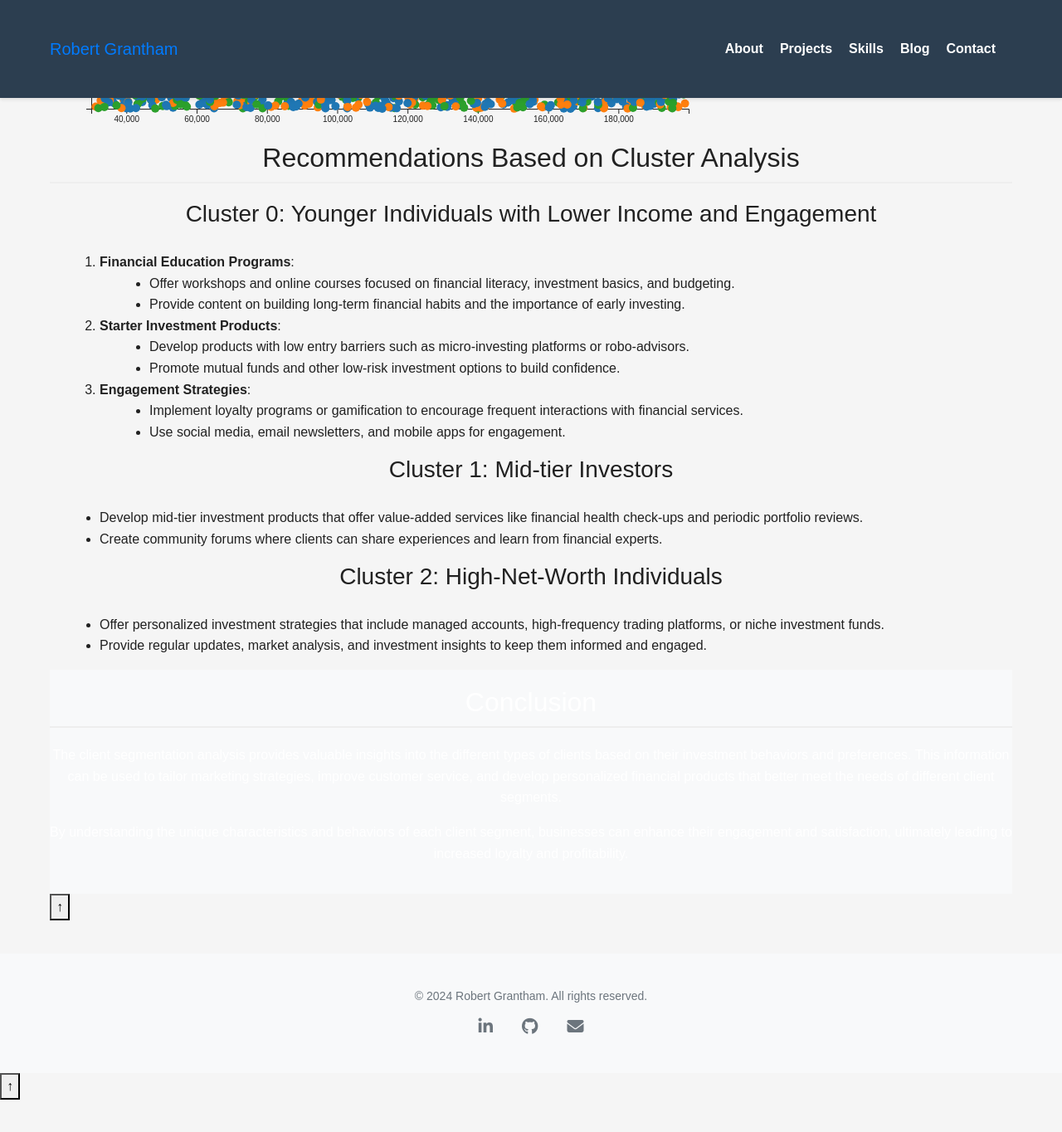
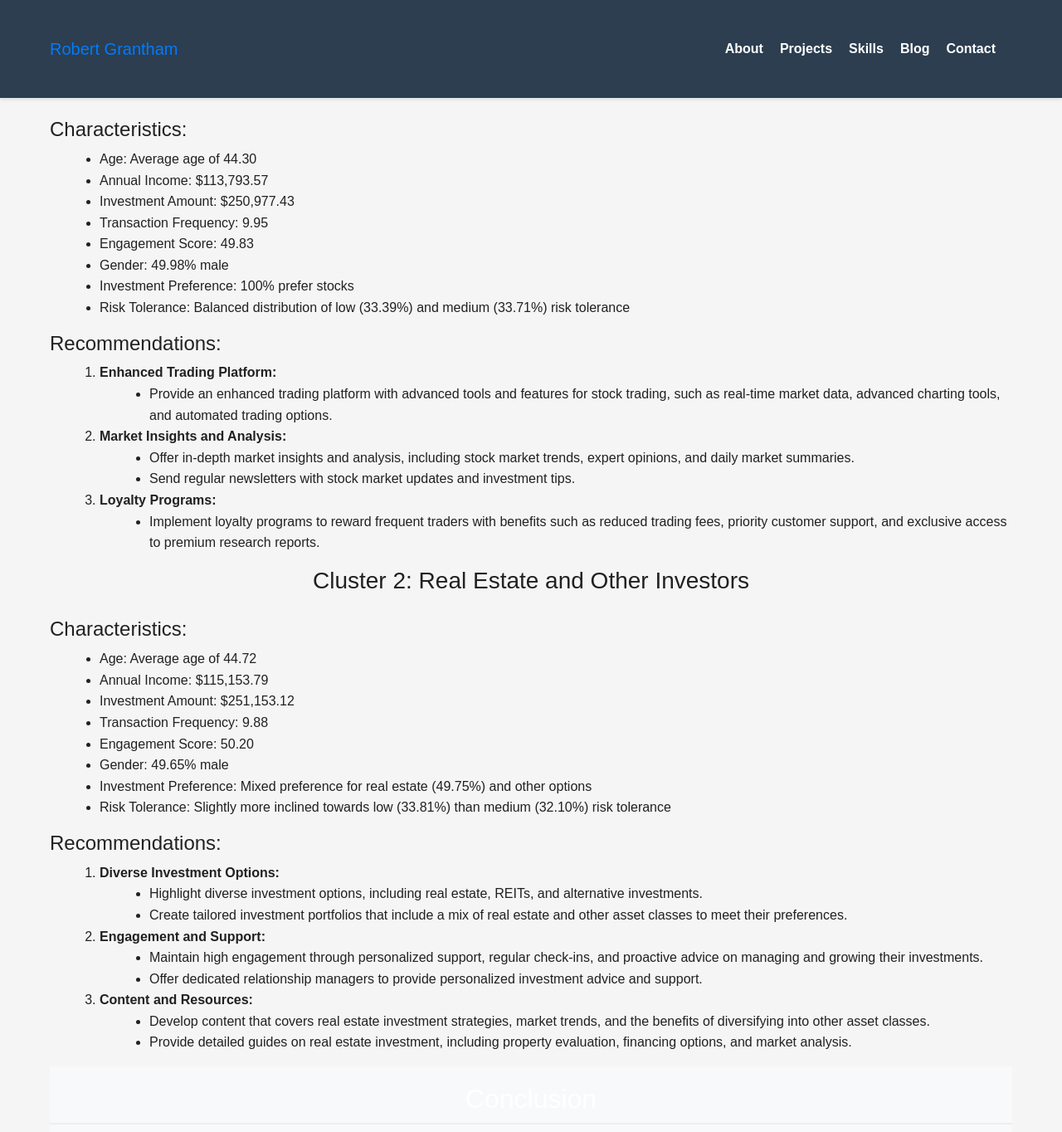
Before and after one commit to rgrantham82/rgrantham82.github.io, a Jekyll site: the page built from client-segmentation.html, in a window 1280 px wide and 1400 px high, scrolled down 1910 px. Shown: the top 1364 px of the window at 83% size. Built offline with Jekyll 4.4.1, drawn with Linux system fonts in a browser that asks for light colours; nearby versions of some CDN libraries; before the commit the page ends 3235 px from its top, so only the background shows below that; some of the changed text lies outside the part shown.

Commit message:
Update client-segmentation.html

```diff
--- a/client-segmentation.html
+++ b/client-segmentation.html
@@ -37,55 +37,115 @@
     </ol>
   </section>
 
-  <section id="results">
-     <h2>Results</h2>
-     <p>The interactive chart below visualizes clients' investment amounts against their annual income, color-coded by their investment preference. This visualization helps in identifying clusters of clients with similar investment behaviors.</p>
-     <div id="scatterplot"></div>
-  </section>
-
   <section id="recommendations">
     <h2>Recommendations Based on Cluster Analysis</h2>
+
     <section id="cluster-0">
-        <h3>Cluster 0: Younger Individuals with Lower Income and Engagement</h3>
+      <h3>Cluster 0: Mutual Funds Investors</h3>
+      <h4>Characteristics:</h4>
+      <ul>
+        <li>Age: Average age of 44.75</li>
+        <li>Annual Income: $114,835.93</li>
+        <li>Investment Amount: $248,612.26</li>
+        <li>Transaction Frequency: 9.91</li>
+        <li>Engagement Score: 49.59</li>
+        <li>Gender: 50.52% male</li>
+        <li>Investment Preference: 100% prefer mutual funds</li>
+        <li>Risk Tolerance: Balanced distribution of low (33.43%) and medium (34.54%) risk tolerance</li>
+      </ul>
+
+      <h4>Recommendations:</h4>
       <ol>
-           <li>
-              <strong>Financial Education Programs</strong>:
+        <li><strong>Targeted Marketing Campaigns:</strong>
           <ul>
-                 <li>Offer workshops and online courses focused on financial literacy, investment basics, and budgeting.</li>
-                 <li>Provide content on building long-term financial habits and the importance of early investing.</li>
+            <li>Create marketing campaigns focused on mutual funds, highlighting the benefits and performance of various mutual fund options.</li>
+            <li>Use personalized messaging that resonates with both male and female clients.</li>
           </ul>
         </li>
-           <li>
-              <strong>Starter Investment Products</strong>:
+        <li><strong>Educational Content:</strong>
           <ul>
-                 <li>Develop products with low entry barriers such as micro-investing platforms or robo-advisors.</li>
-                 <li>Promote mutual funds and other low-risk investment options to build confidence.</li>
+            <li>Develop and distribute educational content about mutual funds, including investment strategies, risk management, and long-term benefits.</li>
+            <li>Host webinars and workshops to engage this cluster and increase their financial literacy.</li>
           </ul>
         </li>
-           <li>
-              <strong>Engagement Strategies</strong>:
+        <li><strong>Risk Management Tools:</strong>
           <ul>
-                 <li>Implement loyalty programs or gamification to encourage frequent interactions with financial services.</li>
-                 <li>Use social media, email newsletters, and mobile apps for engagement.</li>
+            <li>Offer tools and resources to help clients manage their risk tolerance, such as risk assessment quizzes and personalized risk management plans.</li>
           </ul>
         </li>
       </ol>
     </section>
 
     <section id="cluster-1">
-        <h3>Cluster 1: Mid-tier Investors</h3>
+      <h3>Cluster 1: Stock Investors</h3>
+      <h4>Characteristics:</h4>
       <ul>
-           <li>Develop mid-tier investment products that offer value-added services like financial health check-ups and periodic portfolio reviews.</li>
-           <li>Create community forums where clients can share experiences and learn from financial experts.</li>
+        <li>Age: Average age of 44.30</li>
+        <li>Annual Income: $113,793.57</li>
+        <li>Investment Amount: $250,977.43</li>
+        <li>Transaction Frequency: 9.95</li>
+        <li>Engagement Score: 49.83</li>
+        <li>Gender: 49.98% male</li>
+        <li>Investment Preference: 100% prefer stocks</li>
+        <li>Risk Tolerance: Balanced distribution of low (33.39%) and medium (33.71%) risk tolerance</li>
       </ul>
+
+      <h4>Recommendations:</h4>
+      <ol>
+        <li><strong>Enhanced Trading Platform:</strong>
+          <ul>
+            <li>Provide an enhanced trading platform with advanced tools and features for stock trading, such as real-time market data, advanced charting tools, and automated trading options.</li>
+          </ul>
+        </li>
+        <li><strong>Market Insights and Analysis:</strong>
+          <ul>
+            <li>Offer in-depth market insights and analysis, including stock market trends, expert opinions, and daily market summaries.</li>
+            <li>Send regular newsletters with stock market updates and investment tips.</li>
+          </ul>
+        </li>
+        <li><strong>Loyalty Programs:</strong>
+          <ul>
+            <li>Implement loyalty programs to reward frequent traders with benefits such as reduced trading fees, priority customer support, and exclusive access to premium research reports.</li>
+          </ul>
+        </li>
+      </ol>
     </section>
 
     <section id="cluster-2">
-        <h3>Cluster 2: High-Net-Worth Individuals</h3>
+      <h3>Cluster 2: Real Estate and Other Investors</h3>
+      <h4>Characteristics:</h4>
       <ul>
-           <li>Offer personalized investment strategies that include managed accounts, high-frequency trading platforms, or niche investment funds.</li>
-           <li>Provide regular updates, market analysis, and investment insights to keep them informed and engaged.</li>
+        <li>Age: Average age of 44.72</li>
+        <li>Annual Income: $115,153.79</li>
+        <li>Investment Amount: $251,153.12</li>
+        <li>Transaction Frequency: 9.88</li>
+        <li>Engagement Score: 50.20</li>
+        <li>Gender: 49.65% male</li>
+        <li>Investment Preference: Mixed preference for real estate (49.75%) and other options</li>
+        <li>Risk Tolerance: Slightly more inclined towards low (33.81%) than medium (32.10%) risk tolerance</li>
       </ul>
+
+      <h4>Recommendations:</h4>
+      <ol>
+        <li><strong>Diverse Investment Options:</strong>
+          <ul>
+            <li>Highlight diverse investment options, including real estate, REITs, and alternative investments.</li>
+            <li>Create tailored investment portfolios that include a mix of real estate and other asset classes to meet their preferences.</li>
+          </ul>
+        </li>
+        <li><strong>Engagement and Support:</strong>
+          <ul>
+            <li>Maintain high engagement through personalized support, regular check-ins, and proactive advice on managing and growing their investments.</li>
+            <li>Offer dedicated relationship managers to provide personalized investment advice and support.</li>
+          </ul>
+        </li>
+        <li><strong>Content and Resources:</strong>
+          <ul>
+            <li>Develop content that covers real estate investment strategies, market trends, and the benefits of diversifying into other asset classes.</li>
+            <li>Provide detailed guides on real estate investment, including property evaluation, financing options, and market analysis.</li>
+          </ul>
+        </li>
+      </ol>
     </section>
   </section>
 
@@ -97,101 +157,3 @@
 
   <button class="scroll-to-top" aria-label="Scroll to top">↑</button>
 </div>
-
-<script src="https://d3js.org/d3.v7.min.js"></script>
-<script>
-  // Scroll-to-top button functionality
-  document.addEventListener("DOMContentLoaded", function() {
-    const scrollToTopButton = document.querySelector(".scroll-to-top");
-
-    window.addEventListener("scroll", function() {
-      if (window.pageYOffset > 300) {
-        scrollToTopButton.classList.add("visible");
-      } else {
-        scrollToTopButton.classList.remove("visible");
-      }
-    });
-
-    scrollToTopButton.addEventListener("click", function() {
-      window.scrollTo({ top: 0, behavior: "smooth" });
-    });
-  });
-
-  // D3.js Scatterplot
-  const margin = {top: 20, right: 30, bottom: 40, left: 50};
-  const width = 800 - margin.left - margin.right;
-  const height = 600 - margin.top - margin.bottom;
-
-  const svg = d3.select("#scatterplot")
-    .append("svg")
-    .attr("width", width + margin.left + margin.right)
-    .attr("height", height + margin.top + margin.bottom)
-    .append("g")
-    .attr("transform", "translate(" + margin.left + "," + margin.top + ")");
-
-  d3.csv("/assets/files/synthetic_client_data.csv").then(data => {
-    data.forEach(d => {
-      d['Annual Income'] = +d['Annual Income'];
-      d['Investment Amount'] = +d['Investment Amount'];
-    });
-
-    const x = d3.scaleLinear()
-      .domain(d3.extent(data, d => d['Annual Income']))
-      .range([0, width]);
-
-    const y = d3.scaleLinear()
-      .domain(d3.extent(data, d => d['Investment Amount']))
-      .range([height, 0]);
-
-    const color = d3.scaleOrdinal()
-      .domain(["Low", "Medium", "High"])
-      .range(["#1f77b4", "#ff7f0e", "#2ca02c"]);
-
-    const tooltip = d3.select("body").append("div")
-      .attr("class", "tooltip")
-      .style("opacity", 0);
-
-    svg.append("g")
-      .attr("transform", `translate(0,${height})`)
-      .call(d3.axisBottom(x))
-      .append("text")
-      .attr("class", "axis-label")
-      .attr("x", width / 2)
-      .attr("y", 30)
-      .style("text-anchor", "middle")
-      .text("Annual Income");
-
-    svg.append("g")
-      .call(d3.axisLeft(y))
-      .append("text")
-      .attr("class", "axis-label")
-      .attr("x", -height / 2)
-      .attr("y", -margin.left)
-      .attr("dy", "1em")
-      .style("text-anchor", "middle")
-      .text("Investment Amount");
-
-    svg.append("g")
-      .selectAll("dot")
-      .data(data)
-      .enter()
-      .append("circle")
-      .attr("cx", d => x(d['Annual Income']))
-      .attr("cy", d => y(d['Investment Amount']))
-      .attr("r", 5)
-      .style("fill", d => color(d['Investment Preference']))
-      .on("mouseover", (event, d) => {
-        tooltip.transition()
-          .duration(200)
-          .style("opacity", .9);
-        tooltip.html(`Income: ${d['Annual Income']}<br>Investment: ${d['Investment Amount']}`)
-          .style("left", (event.pageX + 5) + "px")
-          .style("top", (event.pageY - 28) + "px");
-      })
-      .on("mouseout", d => {
-        tooltip.transition()
-          .duration(500)
-          .style("opacity", 0);
-      });
-  });
-</script>
```
Lines whose indentation alone changed are shown as unchanged.
